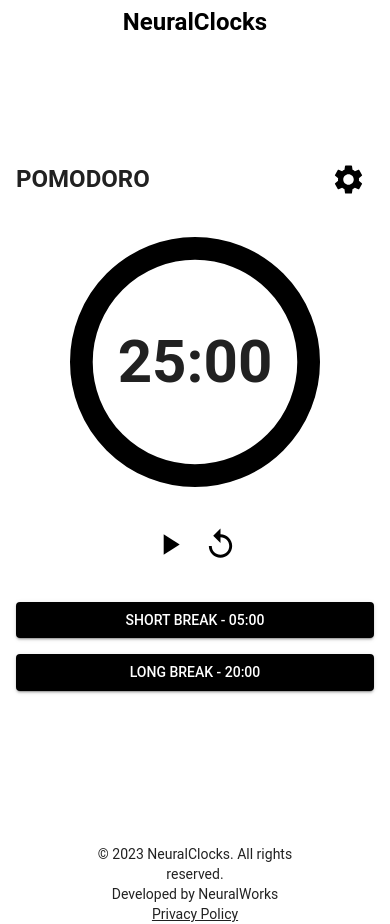
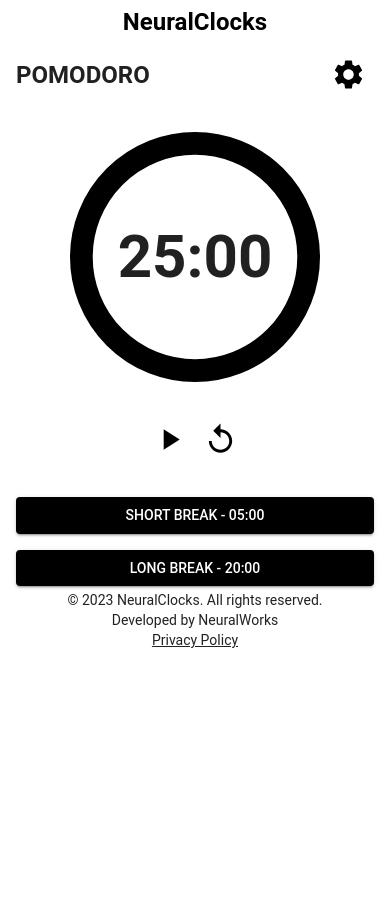
Before and after one commit to SebaaAguilera/pomodoro, a Next.js app: page /pomodoro in a window 390 px wide. After the commit the page ends 844 px from the top, so only its background shows below. Built offline with nearby package versions, Linux system fonts and the light colour scheme.

Commit message:
fix + ref: responsive containers and boxes

```diff
--- a/src/components/Footer/index.js
+++ b/src/components/Footer/index.js
@@ -2,8 +2,22 @@ import React from 'react'
 import Box from '@mui/material/Box'
 import Typography from '@mui/material/Typography'
 import Link from '@mui/material/Link'
-import useMediaQuery from '@mui/material/useMediaQuery'
-import { useTheme } from '@mui/material'
+import { styled } from '@mui/system'
+
+// Responsive Design so it fits the device
+const ResponsiveBox = styled(Box)(({ theme }) => ({
+  display: 'flex',
+  alignItems: 'center',
+  textAlign: 'center',
+  flexDirection: 'column',
+  width: '100%',
+  [theme.breakpoints.up('sm')]: {
+    flexDirection: 'row',
+    position: 'fixed',
+    bottom: 0,
+    paddingInline: 10,
+  },
+}));
 
 /**
  * Footer component, its fixed and change flex orentation on mobile/desktop window
@@ -11,20 +25,8 @@ import { useTheme } from '@mui/material'
  */
 function Footer() {
 
-  const theme = useTheme()
-  const isMobile = useMediaQuery(theme.breakpoints.down('sm'))
-
   return (
-    <Box sx={{
-      display: 'flex',
-      flexDirection: isMobile ? 'column' : 'row',
-      alignItems: 'center',
-      textAlign: 'center',
-      position: isMobile ? '' : 'fixed',
-      bottom: 0,
-      width: '100%',
-      paddingInline: 10
-    }}>
+    <ResponsiveBox>
       <Box sx={{ flex: 1 }}>
         <Typography variant="body2">
           © {new Date().getFullYear()} NeuralClocks. All rights reserved.
@@ -42,8 +44,8 @@ function Footer() {
           </Typography>
         </Link>
       </Box>
-    </Box>
-  );
+    </ResponsiveBox>
+  )
 }
 
 export default Footer
--- a/src/components/Header/index.js
+++ b/src/components/Header/index.js
@@ -2,28 +2,27 @@ import React from 'react'
 import Box from '@mui/material/Box'
 import Typography from '@mui/material/Typography'
 import Button from '@mui/material/Button'
-import useMediaQuery from '@mui/material/useMediaQuery'
-import { useTheme } from '@mui/material'
+import { styled } from '@mui/system'
+
+// Responsive Design so it fits the device
+const ResponsiveBox = styled(Box)(({ theme }) => ({
+  display: 'flex',
+  justifyContent: 'center',
+  width: '100%',
+  [theme.breakpoints.up('sm')]: {
+    position: 'fixed',
+    top: 0,
+  },
+}));
 
 /**
- * Header component, its fixed and change centering on mobile/desktop window
+ * Header component, its fixed
  * @component
  */
 function Header() {
-  const theme = useTheme()
-  const isMobile = useMediaQuery(theme.breakpoints.down('sm'))
 
   return (
-    <Box style={{
-      display: 'flex',
-      justifyContent: isMobile ? 'center' : 'left',
-      alignItems: 'center',
-      textAlign: 'center',
-      position: 'fixed',
-      top: 0,
-      width: '100%',
-      paddingInline: 10
-    }}>
+    <ResponsiveBox>
       <Button
         sx={{ textTransform: 'none' }}
         href="/"
@@ -39,8 +38,8 @@ function Header() {
           NeuralClocks
         </Typography>
       </Button>
-    </Box>
-  );
+    </ResponsiveBox>
+  )
 }
 
 export default Header
--- /dev/null
+++ b/src/components/ResponsiveContainer/index.js
@@ -0,0 +1,16 @@
+import Container from '@mui/material/Container'
+import { styled } from '@mui/system'
+
+// Responsive Design so it fits the device
+const ResponsiveContainer = styled(Container)(({ theme }) => ({
+  display: 'flex',
+  flexDirection: 'column',
+  justifyContent: 'center',
+  height: '100vh',
+  [theme.breakpoints.down('sm')]: {
+    height: 'auto',
+    marginBottom: 4
+  },
+}))
+
+export default ResponsiveContainer
--- a/src/pages/pomodoro.js
+++ b/src/pages/pomodoro.js
@@ -1,5 +1,4 @@
 import { useCallback, useState } from 'react'
-import Container from '@mui/material/Container'
 import Typography from '@mui/material/Typography'
 import DefaultLayout from '@/layouts/DefaultLayout'
 import SettingsButton from '@/components/SettingsButton'
@@ -7,6 +6,7 @@ import Timer from '@/components/Timer'
 import TimerSelect from '@/components/TimerSelect'
 import TimerSettings from '@/components/TimerSettings'
 import Box from '@mui/material/Box'
+import ResponsiveContainer from '@/components/ResponsiveContainer'
 
 /**
  *
@@ -27,15 +27,7 @@ export default function Pomodoro() {
   }, [])
 
   return (
-    <Container
-      maxWidth="xs"
-      sx={{
-        display: 'flex',
-        flexDirection: 'column',
-        justifyContent: 'center',
-        height: '100vh'
-      }}
-    >
+    <ResponsiveContainer maxWidth="xs">
       {
         isSettingsOpen ?
         <TimerSettings
@@ -67,7 +59,7 @@ export default function Pomodoro() {
           />
         </>
       }
-    </Container>
+    </ResponsiveContainer>
   )
 }
 
```
Also changed, not shown: src/pages/index.js (+6 -16 lines).
